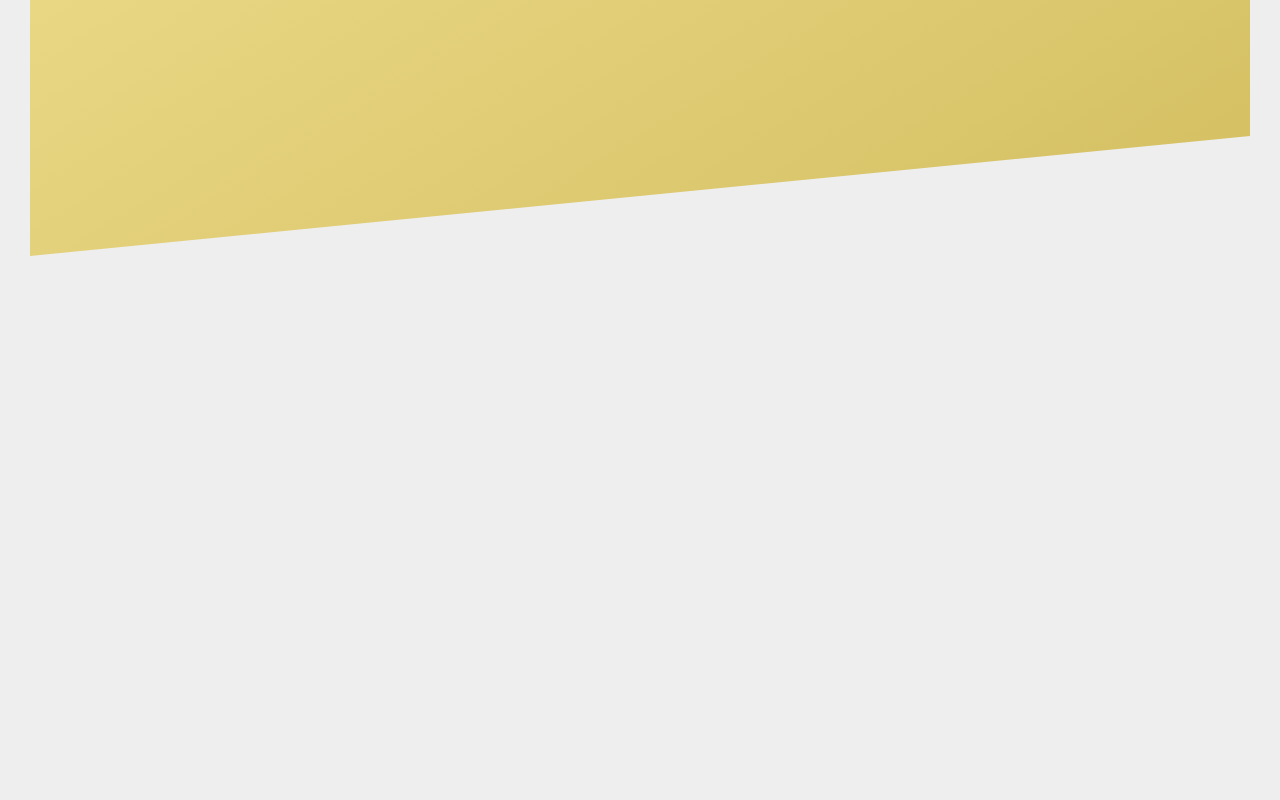
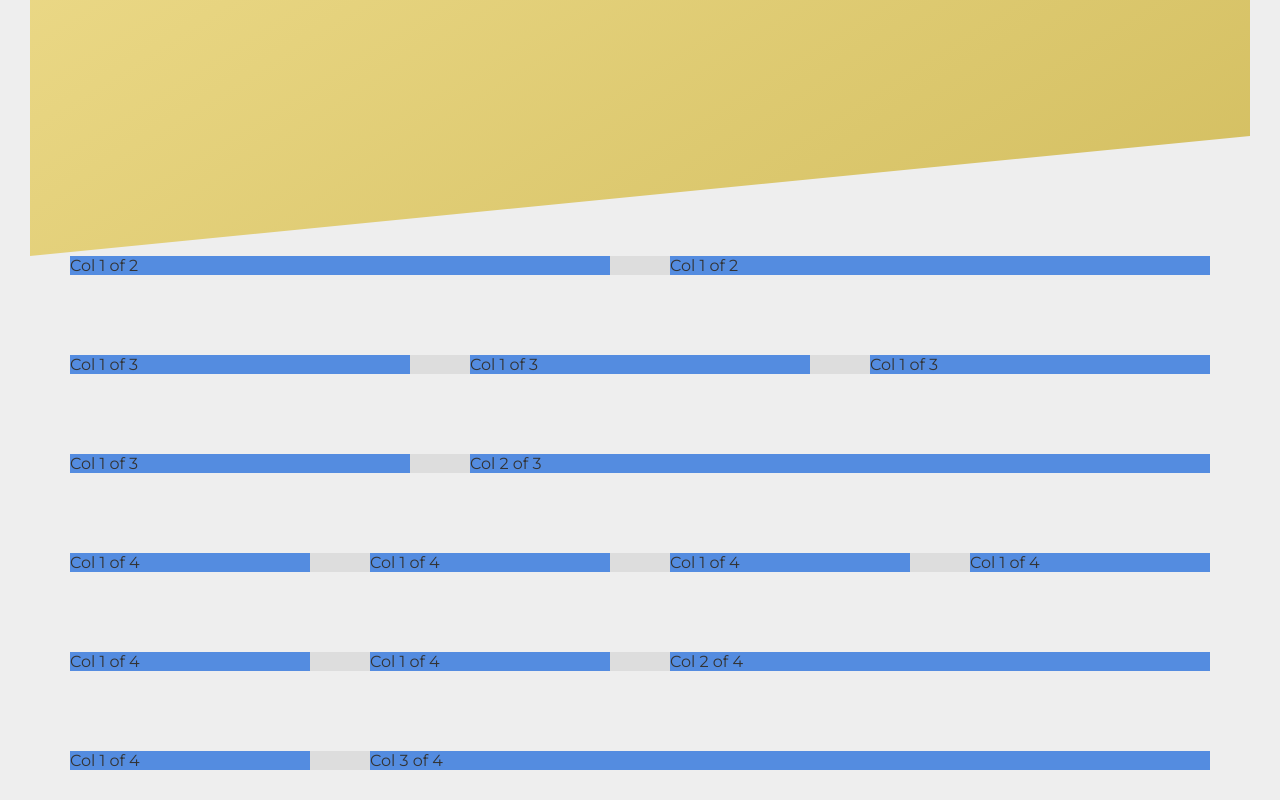
Before and after one commit to mr-selviraja/indie-originals, a website: page index.html in a window 1280 px wide. Shown: the part 534-1334 px from the top of the page. Before the commit the page ends 820 px from the top, so only its background shows below. Drawn offline with Linux system fonts and the light colour scheme.

Commit message:
Indie Originals - BUILDING A CUSTOM GRID USING FLOATS (code can be found in sass/layout/_grid.scss)

```diff
--- a/index.html
+++ b/index.html
@@ -26,6 +26,74 @@
             <a class="btn btn--secondary btn--animated btn--hero">Explore the Tastes</a>
         </div>
     </header>
+
+    <section class="grid-test">
+        <div class="row">
+            <div class="col-1-of-2">
+                Col 1 of 2
+            </div>
+            <div class="col-1-of-2">
+                Col 1 of 2
+            </div>
+        </div>
+
+        <div class="row">
+            <div class="col-1-of-3">
+                Col 1 of 3
+            </div>
+            <div class="col-1-of-3">
+                Col 1 of 3
+            </div>
+            <div class="col-1-of-3">
+                Col 1 of 3
+            </div>
+        </div>
+
+        <div class="row">
+            <div class="col-1-of-3">
+                Col 1 of 3
+            </div>
+            <div class="col-2-of-3">
+                Col 2 of 3
+            </div>
+        </div>
+
+        <div class="row">
+            <div class="col-1-of-4">
+                Col 1 of 4
+            </div>
+            <div class="col-1-of-4">
+                Col 1 of 4
+            </div>
+            <div class="col-1-of-4">
+                Col 1 of 4
+            </div>
+            <div class="col-1-of-4">
+                Col 1 of 4
+            </div>
+        </div>
+
+        <div class="row">
+            <div class="col-1-of-4">
+                Col 1 of 4
+            </div>
+            <div class="col-1-of-4">
+                Col 1 of 4
+            </div>
+            <div class="col-2-of-4">
+                Col 2 of 4
+            </div>
+        </div>
+
+        <div class="row">
+            <div class="col-1-of-4">
+                Col 1 of 4
+            </div>
+            <div class="col-3-of-4">
+                Col 3 of 4
+            </div>
+        </div>
+    </section>
     <script src="./script.js"></script>
 </body>
 </html>
--- a/sass/abstract/_mixins.scss
+++ b/sass/abstract/_mixins.scss
@@ -0,0 +1,7 @@
+@mixin clearfix {
+  &::after {
+    content: "";
+    display: table;
+    clear: both;
+  }
+}
--- a/sass/abstract/_variables.scss
+++ b/sass/abstract/_variables.scss
@@ -1,3 +1,4 @@
+// COLORS
 $color-primary-light: #f7e181;
 $color-primary: #eed461;
 $color-primary-dark: #ccb23c;
@@ -5,3 +6,8 @@ $color-secondary: #8b0000;
 $color-grey: #eeeeee;
 $color-grey-dark: #cccccc;
 $color-black: #333333;
+
+// GRID
+$grid-width: 114rem;
+$gutter-vertical: 8rem;
+$gutter-horizontal: 6rem;
--- /dev/null
+++ b/sass/layout/_grid.scss
@@ -0,0 +1,52 @@
+.row {
+  max-width: 114rem; // 1140px width grid(modern convention)
+  background-color: #ddd;
+  margin: 0 auto;
+
+  &:not(:last-child) {
+    margin-bottom: $gutter-vertical;
+  }
+
+  @include clearfix;
+
+  [class^="col-"] {
+    background-color: rgb(84, 140, 224);
+    float: left;
+
+    &:not(:last-child) {
+      margin-right: $gutter-horizontal;
+    }
+  }
+
+  .col-1-of-2 {
+    // row divided into two with a horizontal gutter
+    width: calc((100% - #{$gutter-horizontal}) / 2);
+  }
+
+  .col-1-of-3 {
+    width: calc((100% - 2 * #{$gutter-horizontal}) / 3);
+  }
+
+  .col-2-of-3 {
+    // width of two col-1-of-2 and the gutter width
+    width: calc(
+      2 * ((100% - 2 * #{$gutter-horizontal}) / 3) + #{$gutter-horizontal}
+    );
+  }
+
+  .col-1-of-4 {
+    width: calc((100% - 3 * #{$gutter-horizontal}) / 4);
+  }
+
+  .col-2-of-4 {
+    width: calc(
+      2 * ((100% - 3 * #{$gutter-horizontal}) / 4) + #{$gutter-horizontal}
+    );
+  }
+
+  .col-3-of-4 {
+    width: calc(
+      3 * ((100% - 3 * #{$gutter-horizontal}) / 4) + 2 * #{$gutter-horizontal}
+    );
+  }
+}
--- a/sass/styles.scss
+++ b/sass/styles.scss
@@ -9,6 +9,7 @@
 
 @import "components/button";
 
+@import "layout/grid";
 @import "layout/header";
 
 @import "pages/home";
```
Also changed, not shown: package.json (added, +22 -0 lines), css/styles.css, css/styles.min.css, 2 other files.
